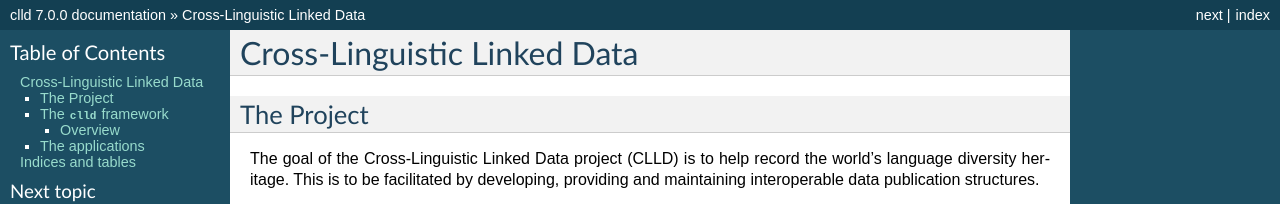
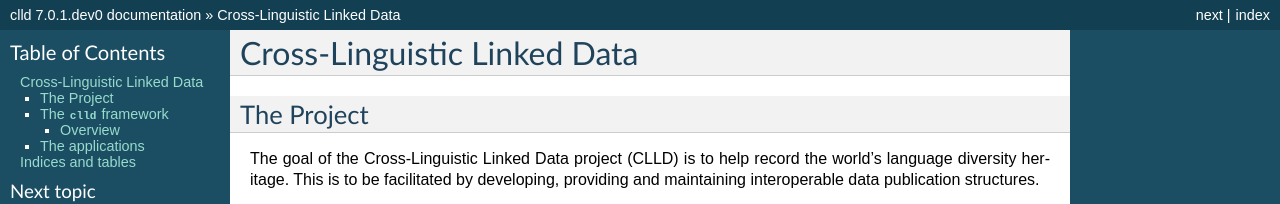
Before and after one commit to clld/clld, a Sphinx documentation site: the page built from docs/index.rst, in a window 1280 px wide and 900 px high. Shown: the top 204 px of the window. Built offline with Sphinx 7.4.7, drawn with Linux system fonts in a browser that asks for light colours; some of the changed text lies outside the part shown.

Commit message:
bump version for development

```diff
--- a/docs/conf.py
+++ b/docs/conf.py
@@ -51,10 +51,10 @@ copyright = u'Max Planck Society'
 # built documents.
 #
 # The full version, including alpha/beta/rc tags.
-release = '7.0.0'
+release = '7.0.1.dev0'
 
 # The short X.Y version.
-version = '7.0.0'
+version = '7.0.1.dev0'
 
 # The language for content autogenerated by Sphinx. Refer to documentation
 # for a list of supported languages.
--- a/setup.py
+++ b/setup.py
@@ -31,7 +31,7 @@ install_requires = [
 
 setup(
     name='clld',
-    version='7.0.0',
+    version='7.0.1.dev0',
     description=(
         'Python library supporting the development of cross-linguistic databases'),
     long_description=open('README.md').read(),
--- a/src/clld/__init__.py
+++ b/src/clld/__init__.py
@@ -3,7 +3,7 @@ import collections
 from clld.db.models import common
 from clld import interfaces
 
-__version__ = "7.0.0"
+__version__ = "7.0.1.dev0"
 
 
 class Resource(collections.namedtuple('Resource', 'name model interface with_index with_rdfdump')):
```
